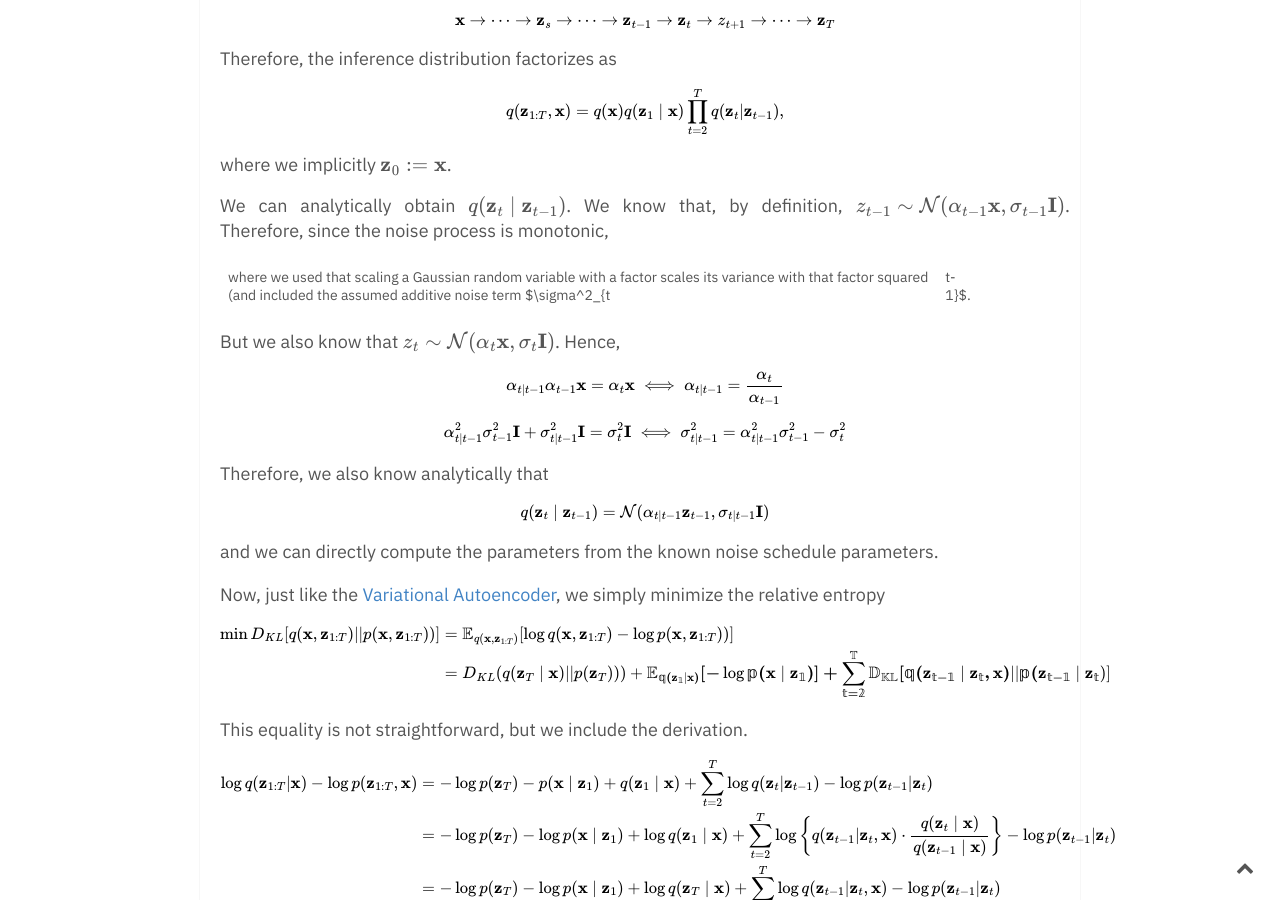
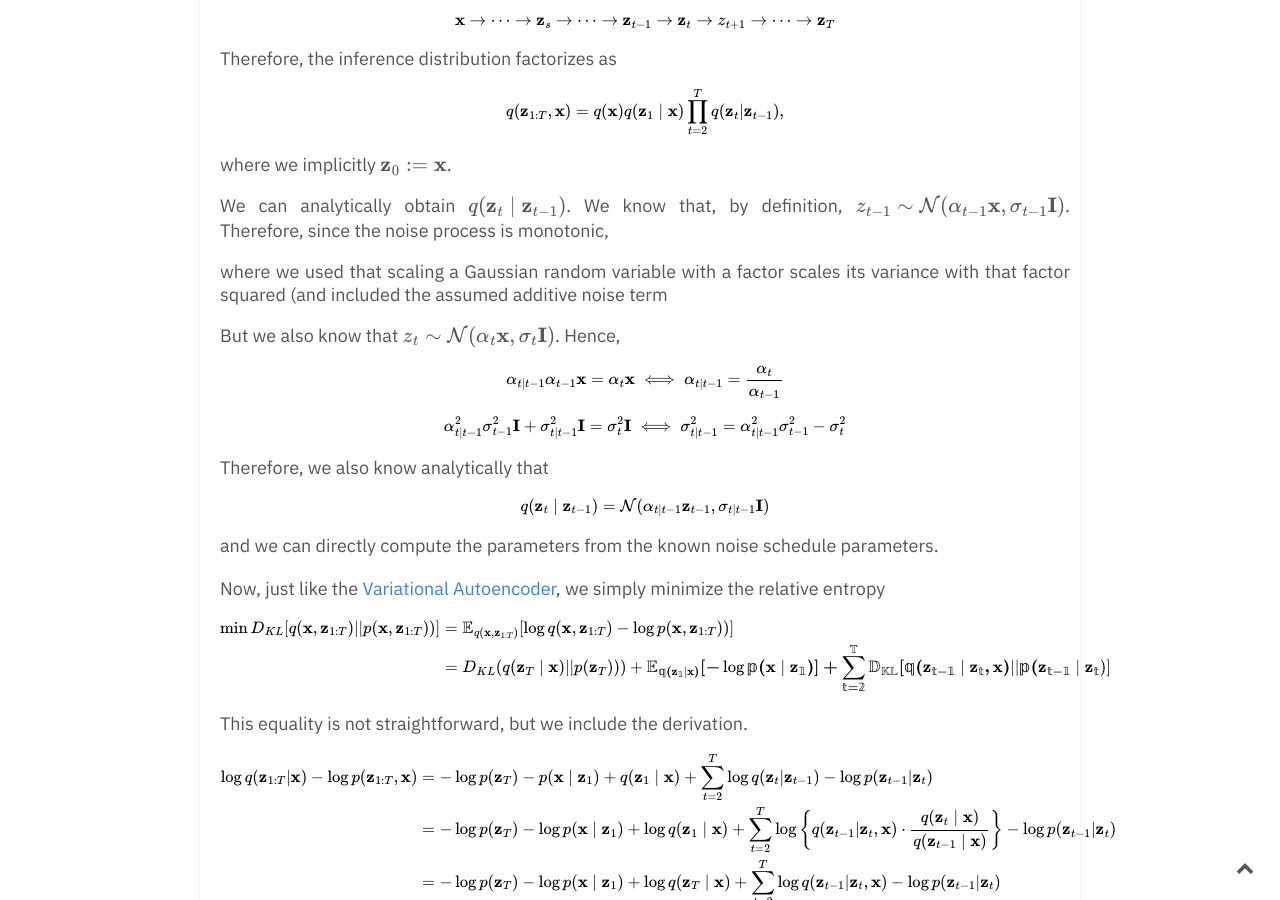
Before and after one commit to DavidRuhe/DavidRuhe.github.io, a Jekyll site: the page built from _notes/Variational Diffusion Models.md, in a window 1280 px wide and 900 px high, scrolled down 1125 px. Built offline with Jekyll 4.4.1, drawn with Linux system fonts in a browser that asks for light colours; formulas are drawn with MathJax 3; comment, search, counter and statistics services are not loaded.

Commit message:
update formatting

```diff
--- a/_notes/Variational Diffusion Models.md
+++ b/_notes/Variational Diffusion Models.md
@@ -30,7 +30,7 @@
 
 We can analytically obtain $q(\mathbf z_t \mid \mathbf z_{t-1})$. We know that, by definition, $z_{t-1} \sim \mathcal{N}(\alpha_{t-1} \mathbf x, \sigma_{t-1} \mathbf I)$. Therefore, since the noise process is monotonic,
 
-where we used that scaling a Gaussian random variable with a factor scales its variance with that factor squared (and included the assumed additive noise term $\sigma^2_{t|t-1}$.
+where we used that scaling a Gaussian random variable with a factor scales its variance with that factor squared (and included the assumed additive noise term
 
 But we also know that $z_t \sim \mathcal{N}(\alpha_t \mathbf x, \sigma_t \mathbf I)$. Hence,
 
```
